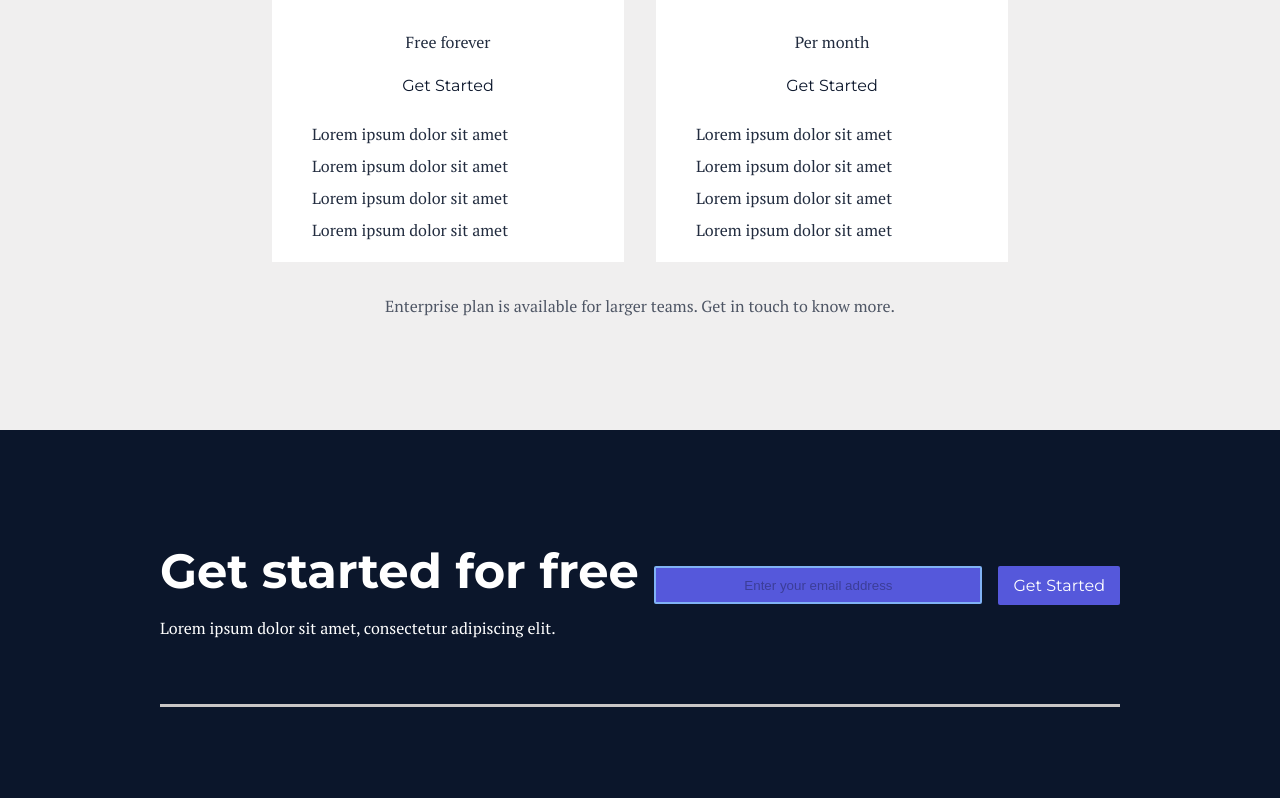
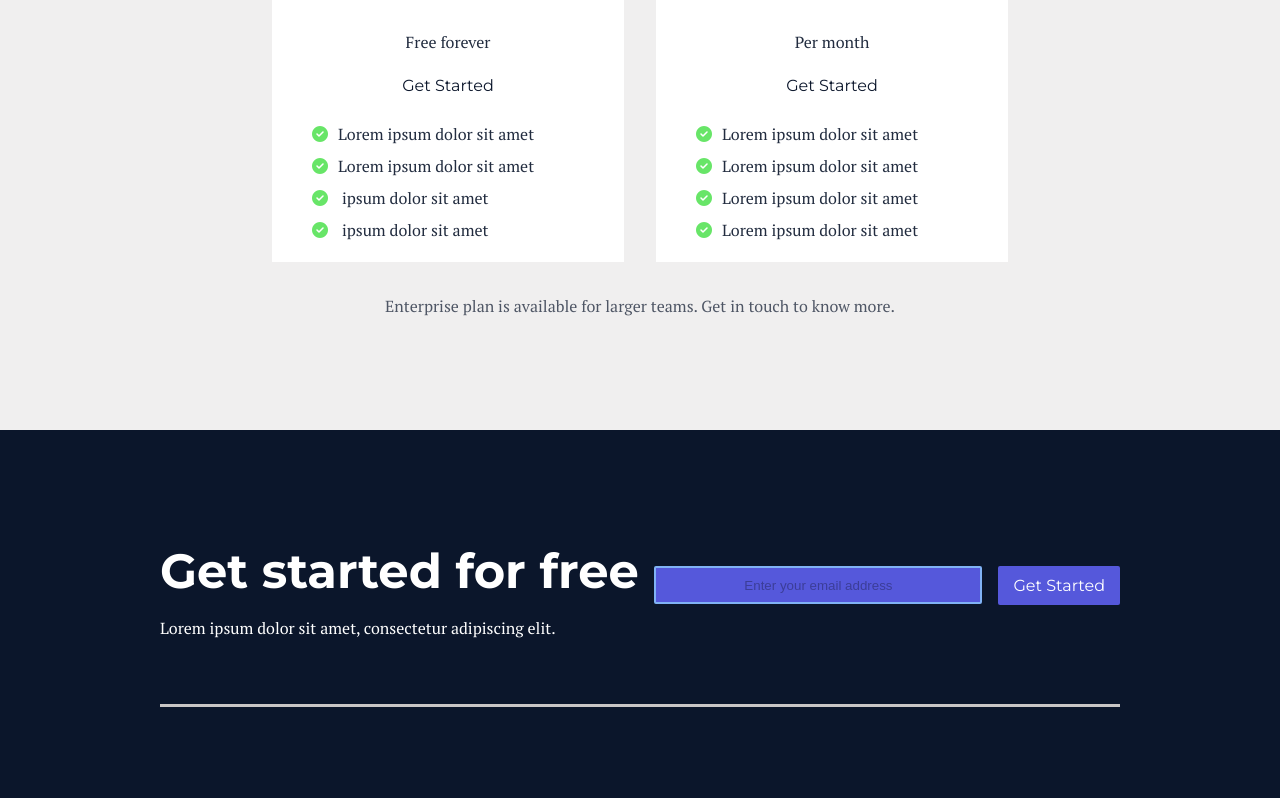
Before and after one commit to blessingmichaels/urano, a plain HTML site: page urano.html in a window 1280 px wide. Shown: the part 2802-3600 px from the top of the page. Drawn offline with Linux system fonts and the light colour scheme.

Commit message:
minor changes

```diff
--- a/urano.css
+++ b/urano.css
@@ -51,7 +51,7 @@ p {
     width: 20rem;
     height: 2rem;
     border: 2px solid rgb(128, 178, 245);
-   border-radius: 2px;
+    border-radius: 2px;
     color: black;
     text-align: center;
 
@@ -153,8 +153,8 @@ p {
     justify-content: space-between;
     margin-top: 5rem;
     padding: 0rem 10rem;
+    /* background-color: #FFFFFF; */
 }
-
 
 .icons {
     display: flex;
@@ -255,6 +255,7 @@ p {
     justify-content: space-between;
     padding: 0px 10rem;
     margin-top: 10rem;
+    background-color: #FFFFFF;
 }
 
 .bg {
@@ -305,7 +306,7 @@ p {
     /* background-color: #bbbbee; */
     width: 22rem;
     text-align: center;
-    max-height:max-content;
+    max-height: max-content;
     padding-top: 1.5rem;
     line-height: 2rem;
 }
@@ -315,7 +316,7 @@ p {
     /* background-color: plum; */
     width: 22rem;
     text-align: center;
-    max-height:max-content;
+    max-height: max-content;
     padding-top: 1.5rem;
     line-height: 2rem;
 }
@@ -356,13 +357,29 @@ p {
     list-style-type: none;
     /* list-style-image: url(imgipsum/Group\ 2.jpg); */
 }
-.ul li::before {
+
+.checkmark {
+    padding-right: 10px;
+    opacity: 70%;
+}
+
+
+
+/* .ul li::before {
     list-style-type: '\f058';
 }
 .ul {
-    list-style-type: ;
+    --icon-space:1.3rem;
+}
+.li {
+    padding-left: var(--icon-space);
 }
 
+.li::before {
+    content: "\f058";
+    font-family: FontAwesome;
+    display: inline-block;
+} */
 .p-last {
     text-align: center;
     color: #0B162B;
@@ -389,15 +406,17 @@ p {
     position: relative;
     top: 15px;
 }
+
 .buttons {
     margin-top: 2.5rem;
 
 }
+
 .minor {
     background-color: #0B162B;
     padding: 6rem 10rem;
     margin-top: 7rem;
-    margin-bottom: 5rem;
+    /* margin-bottom: 5rem; */
 }
 
 .last-div {
@@ -406,7 +425,8 @@ p {
     display: flex;
     justify-content: space-between;
 }
-.last-div p{
+
+.last-div p {
     font-size: 16px;
 }
 
@@ -440,6 +460,7 @@ p {
     width: 2rem;
     height: 2rem;
 }
+
 .ln {
     position: relative;
     left: 0.5rem;
@@ -454,9 +475,9 @@ p {
 }
 
 .fb {
-      position: relative;
-      left: 0.5rem;
-      top: 0.5rem;
+    position: relative;
+    left: 0.5rem;
+    top: 0.5rem;
 }
 
 .tweet {
--- a/urano.html
+++ b/urano.html
@@ -15,7 +15,9 @@
     <link
         href="https://fonts.googleapis.com/css2?family=Montserrat:ital,wght@0,100..900;1,100..900&family=PT+Serif:ital,wght@0,400;0,700;1,400;1,700&display=swap"
         rel="stylesheet">
-        <link rel="stylesheet" href="https://cdnjs.cloudflare.com/ajax/libs/font-awesome/6.5.1/css/all.min.css" integrity="sha512-DTOQO9RWCH3ppGqcWaEA1BIZOC6xxalwEsw9c2QQeAIftl+Vegovlnee1c9QX4TctnWMn13TZye+giMm8e2LwA==" crossorigin="anonymous" referrerpolicy="no-referrer" />
+    <link rel="stylesheet" href="https://cdnjs.cloudflare.com/ajax/libs/font-awesome/6.5.1/css/all.min.css"
+        integrity="sha512-DTOQO9RWCH3ppGqcWaEA1BIZOC6xxalwEsw9c2QQeAIftl+Vegovlnee1c9QX4TctnWMn13TZye+giMm8e2LwA=="
+        crossorigin="anonymous" referrerpolicy="no-referrer" />
     <!-- <link rel="stylesheet" href="https://cdnjs.cloudflare.com/ajax/libs/font-awesome/4.7.0/css/font-awesome.min.css"> -->
 </head>
 <style>
@@ -75,7 +77,7 @@
             <img src="imgipsum/news-55.jpg" />
         </div>
     </section>
-    <section>
+    <section class="white">
         <div class="icons">
             <div><img src="imgipsum/material_bolt.png" alt="material_bolt" class="icon-one" />
                 <p class="lorem">Lorem ipsum</p>
@@ -143,10 +145,14 @@
                 <a href="#" class="gets">Get Started</a>
                 <div class="list">
                     <ul>
-                        <li>Lorem ipsum dolor sit amet</li>
-                        <li>Lorem ipsum dolor sit amet</li>
-                        <li>Lorem ipsum dolor sit amet</li>
-                        <li>Lorem ipsum dolor sit amet</li>
+                        <li><i class="fa-solid fa-circle-check checkmark" style="color: rgb(18, 216, 18);"></i>Lorem
+                            ipsum dolor sit amet</li>
+                        <li><i class="fa-solid fa-circle-check checkmark" style="color: rgb(18, 216, 18);"></i>Lorem
+                            ipsum dolor sit amet</li>
+                        <li><i class="fa-solid fa-circle-check checkmark" style="color: rgb(18, 216, 18);"></i> ipsum
+                            dolor sit amet</li>
+                        <li><i class="fa-solid fa-circle-check checkmark" style="color: rgb(18, 216, 18);"></i> ipsum
+                            dolor sit amet</li>
                     </ul>
                 </div>
             </div>
@@ -158,10 +164,14 @@
                 <a href="#" class="gets">Get Started</a>
                 <div class="list">
                     <ul>
-                        <li>Lorem ipsum dolor sit amet</li>
-                        <li>Lorem ipsum dolor sit amet</li>
-                        <li>Lorem ipsum dolor sit amet</li>
-                        <li>Lorem ipsum dolor sit amet</li>
+                        <li><i class="fa-solid fa-circle-check checkmark" style="color: rgb(18, 216, 18);"></i>Lorem
+                            ipsum dolor sit amet</li>
+                        <li><i class="fa-solid fa-circle-check checkmark" style="color: rgb(18, 216, 18);"></i>Lorem
+                            ipsum dolor sit amet</li>
+                        <li><i class="fa-solid fa-circle-check checkmark" style="color: rgb(18, 216, 18);"></i>Lorem
+                            ipsum dolor sit amet</li>
+                        <li><i class="fa-solid fa-circle-check checkmark" style="color: rgb(18, 216, 18);"></i>Lorem
+                            ipsum dolor sit amet</li>
                     </ul>
                 </div>
             </div>
@@ -219,14 +229,16 @@
                 <div class="brands">
                     <div class="linked"><i class="fa-brands fa-linkedin-in ln"></i></div>
                     <div class="face-book"><i class="fa-brands fa-facebook-f fb"></i></div>
-                   <div class="tweet"><i class="fa-brands fa-twitter tw"></i></div>
-                   <div class="google"><i class="fa-brands fa-google-plus-g g-plus"></i></div>
+                    <div class="tweet"><i class="fa-brands fa-twitter tw"></i></div>
+                    <div class="google"><i class="fa-brands fa-google-plus-g g-plus"></i></div>
                 </div>
             </div>
         </div>
     </section>
-  <!-- <i class="fa-solid fa-circle-check"></i> -->
-                <!-- <div class="icon">
+    <!-- <i class="fa-solid fa-circle-check"></i> -->
+    <!-- <i class="fa-solid fa-circle-check"></i> -->
+    <!-- <i class="fa fa-check-circle" aria-hidden="true" style="color: rgb(108, 243, 68);"></i> -->
+    <!-- <div class="icon">
                     <div class="linked-in"><img src="imgipsum/linkedin-in.svg" class="linked"/></div>
                     <img src="imgipsum/facebook-f.svg"/>
                 </div> -->
```
